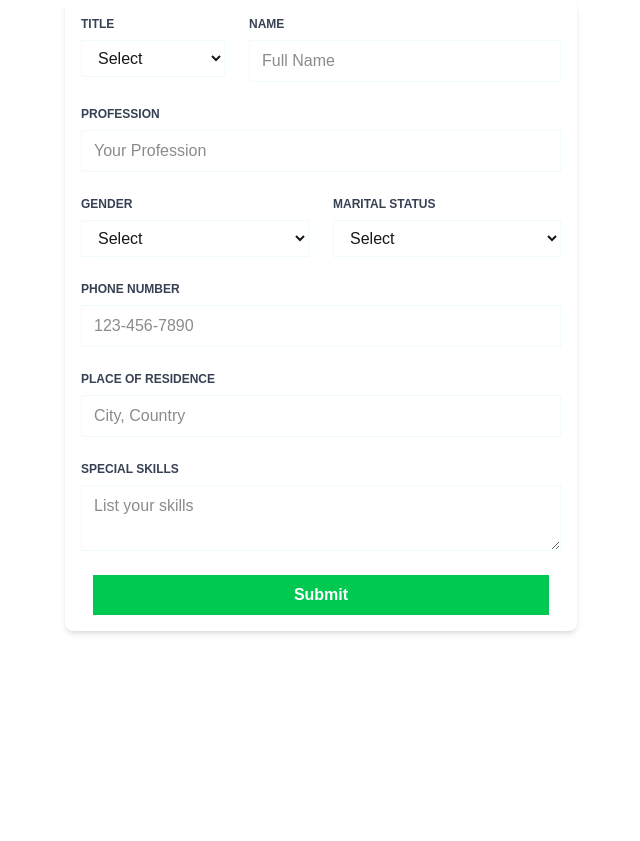
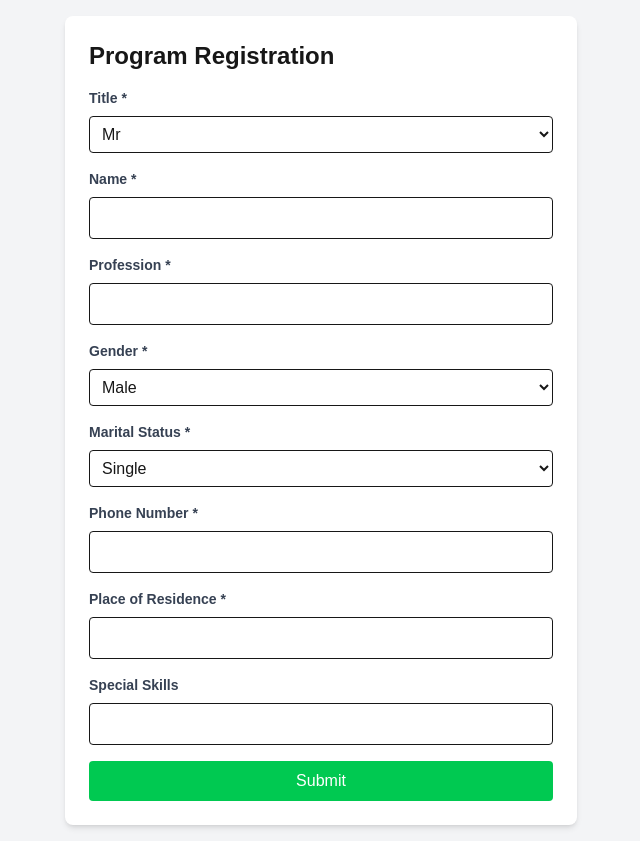
Before and after one commit to Inilogicz/ypfogbomoso, a Next.js app: page /register in a window 1280 px wide. Shown: the whole page, without its empty margins (319-959 px from the left). Before the commit the page ends 800 px from the top, so only its background shows below. Built offline with nearby package versions, Linux system fonts and the light colour scheme.

Commit message:
registerr

```diff
--- a/app/register/page.tsx
+++ b/app/register/page.tsx
@@ -1,102 +1,102 @@
-"use client"
+"use client";
 import { useState } from "react";
 import { db } from "../../lib/firebase-config";
 import { collection, addDoc } from "firebase/firestore";
+import { useRouter } from "next/navigation";
 
-export default function RegistrationForm() {
+export default function Register() {
   const [formData, setFormData] = useState({
-    title: "",
+    title: "Mr",
     name: "",
     profession: "",
-    gender: "",
-    maritalStatus: "",
+    gender: "Male",
+    maritalStatus: "Single",
     phone: "",
     residence: "",
     skills: "",
   });
 
-  const handleChange = (e: React.ChangeEvent<HTMLInputElement | HTMLTextAreaElement | HTMLSelectElement>) => {
+  const router = useRouter();
+
+  const handleChange = (e: React.ChangeEvent<HTMLInputElement | HTMLSelectElement>) => {
     setFormData({ ...formData, [e.target.name]: e.target.value });
   };
 
   const handleSubmit = async (e: React.FormEvent<HTMLFormElement>) => {
     e.preventDefault();
     try {
-      await addDoc(collection(db, "users"), formData);
-      alert("Registration successful!");
+      await addDoc(collection(db, "registrations"), formData);
+      router.push("/success");
     } catch (error) {
-      console.error("Error saving data: ", error);
+      console.error("Error submitting form: ", error);
     }
   };
 
   return (
-    <form onSubmit={handleSubmit} className="w-full max-w-lg mx-auto p-4 bg-white shadow-md rounded-lg">
-      <div className="flex flex-wrap -mx-3 mb-6">
-        <div className="w-full md:w-1/3 px-3">
-          <label className="block uppercase text-gray-700 text-xs font-bold mb-2">Title</label>
-          <select name="title" value={formData.title} onChange={handleChange} className="block w-full bg-gray-30 border border-green-50 rounded- py-2 px-3">
-            <option value="">Select</option>
-            <option value="Mr">Mr</option>
-            <option value="Mrs">Mrs</option>
-            <option value="Miss">Miss</option>
+    <div className="min-h-screen flex items-center justify-center bg-gray-100 p-4">
+      <form onSubmit={handleSubmit} className="w-full max-w-lg bg-white p-6 rounded-lg shadow-md">
+        <h2 className="text-2xl font-bold mb-4">Program Registration</h2>
+
+        {/* Title */}
+        <div className="mb-4">
+          <label className="block text-gray-700 text-sm font-bold mb-2">Title *</label>
+          <select name="title" value={formData.title} onChange={handleChange} className="w-full p-2 border rounded">
+            <option>Mr</option>
+            <option>Mrs</option>
+            <option>Miss</option>
           </select>
         </div>
-        <div className="w-full md:w-2/3 px-3">
-          <label className="block uppercase text-gray-700 text-xs font-bold mb-2">Name</label>
-          <input name="name" value={formData.name} onChange={handleChange} className="block w-full bg-gray-30 border border-green-50 rounded- py-2 px-3" type="text" placeholder="Full Name" required />
+
+        {/* Name */}
+        <div className="mb-4">
+          <label className="block text-gray-700 text-sm font-bold mb-2">Name *</label>
+          <input name="name" value={formData.name} onChange={handleChange} required className="w-full p-2 border rounded" />
         </div>
-      </div>
 
-      <div className="flex flex-wrap -mx-3 mb-6">
-        <div className="w-full px-3">
-          <label className="block uppercase text-gray-700 text-xs font-bold mb-2">Profession</label>
-          <input name="profession" value={formData.profession} onChange={handleChange} className="block w-full bg-gray-30 border border-green-50 rounded- py-2 px-3" type="text" placeholder="Your Profession" required />
+        {/* Profession */}
+        <div className="mb-4">
+          <label className="block text-gray-700 text-sm font-bold mb-2">Profession *</label>
+          <input name="profession" value={formData.profession} onChange={handleChange} required className="w-full p-2 border rounded" />
         </div>
-      </div>
 
-      <div className="flex flex-wrap -mx-3 mb-6">
-        <div className="w-full md:w-1/2 px-3">
-          <label className="block uppercase text-gray-700 text-xs font-bold mb-2">Gender</label>
-          <select name="gender" value={formData.gender} onChange={handleChange} className="block w-full bg-gray-30 border border-green-50 rounded- py-2 px-3">
-            <option value="">Select</option>
-            <option value="Male">Male</option>
-            <option value="Female">Female</option>
+        {/* Gender */}
+        <div className="mb-4">
+          <label className="block text-gray-700 text-sm font-bold mb-2">Gender *</label>
+          <select name="gender" value={formData.gender} onChange={handleChange} className="w-full p-2 border rounded">
+            <option>Male</option>
+            <option>Female</option>
           </select>
         </div>
-        <div className="w-full md:w-1/2 px-3">
-          <label className="block uppercase text-gray-700 text-xs font-bold mb-2">Marital Status</label>
-          <select name="maritalStatus" value={formData.maritalStatus} onChange={handleChange} className="block w-full bg-gray-30 border border-green-50 rounded- py-2 px-3">
-            <option value="">Select</option>
-            <option value="Single">Single</option>
-            <option value="Married">Married</option>
+
+        {/* Marital Status */}
+        <div className="mb-4">
+          <label className="block text-gray-700 text-sm font-bold mb-2">Marital Status *</label>
+          <select name="maritalStatus" value={formData.maritalStatus} onChange={handleChange} className="w-full p-2 border rounded">
+            <option>Single</option>
+            <option>Married</option>
           </select>
         </div>
-      </div>
 
-      <div className="flex flex-wrap -mx-3 mb-6">
-        <div className="w-full px-3">
-          <label className="block uppercase text-gray-700 text-xs font-bold mb-2">Phone Number</label>
-          <input name="phone" value={formData.phone} onChange={handleChange} className="block w-full bg-gray-30 border border-green-50 rounded- py-2 px-3" type="tel" placeholder="123-456-7890" required />
+        {/* Phone Number */}
+        <div className="mb-4">
+          <label className="block text-gray-700 text-sm font-bold mb-2">Phone Number *</label>
+          <input name="phone" value={formData.phone} onChange={handleChange} required className="w-full p-2 border rounded" />
         </div>
-      </div>
 
-      <div className="flex flex-wrap -mx-3 mb-6">
-        <div className="w-full px-3">
-          <label className="block uppercase text-gray-700 text-xs font-bold mb-2">Place of Residence</label>
-          <input name="residence" value={formData.residence} onChange={handleChange} className="block w-full bg-gray-30 border border-green-50 rounded- py-2 px-3" type="text" placeholder="City, Country" required />
+        {/* Place of Residence */}
+        <div className="mb-4">
+          <label className="block text-gray-700 text-sm font-bold mb-2">Place of Residence *</label>
+          <input name="residence" value={formData.residence} onChange={handleChange} required className="w-full p-2 border rounded" />
         </div>
-      </div>
 
-      <div className="flex flex-wrap -mx-3 mb-6">
-        <div className="w-full px-3">
-          <label className="block uppercase text-gray-700 text-xs font-bold mb-2">Special Skills</label>
-          <textarea name="skills" value={formData.skills} onChange={handleChange} className="block w-full bg-gray-30 border border-green-50 rounded- py-2 px-3" placeholder="List your skills" required></textarea>
+        {/* Special Skills */}
+        <div className="mb-4">
+          <label className="block text-gray-700 text-sm font-bold mb-2">Special Skills</label>
+          <input name="skills" value={formData.skills} onChange={handleChange} className="w-full p-2 border rounded" />
         </div>
-      </div>
 
-      <div className="w-full px-3">
-        <button type="submit" className="w-full bg-green-500 text-white font-bold py-2 p50 rounded- hover:bg-green-600">Submit</button>
-      </div>
-    </form>
+        <button type="submit" className="w-full bg-green-500 text-white p-2 rounded">Submit</button>
+      </form>
+    </div>
   );
 }
```
